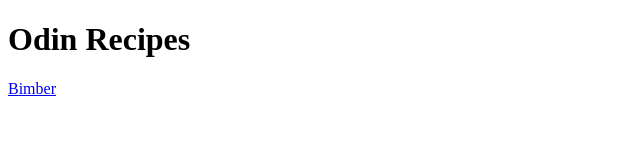
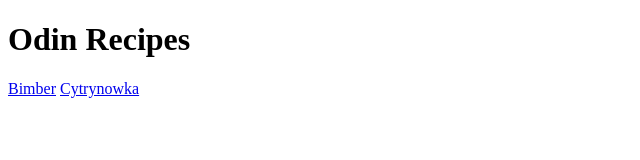
Before and after one commit to Xcxcvv/Odin-recipes, a plain HTML site: page index.html in a window 1280 px wide. Shown: the whole page, without its empty margins (0-640 px from the left). Drawn offline with Linux system fonts and the light colour scheme.

Commit message:
osadzilem oba przepisy na alkohole
osadzilem oba przepisy na alkohole na mojej stronie

wszystko dziala zdjecia dodane , zrobie tylko dwa bo troche nudne to sie robi a robienie boilerplate mam ogarniete

```diff
--- a/index.html
+++ b/index.html
@@ -6,6 +6,9 @@
     </head>
     <body>
         <h1>Odin Recipes</h1>
+
         <a href="recipes/bimber.html">Bimber</a>
+
+        <a href="recipes/cytrynowka.html">Cytrynowka</a>
     </body>
 </html>
```
